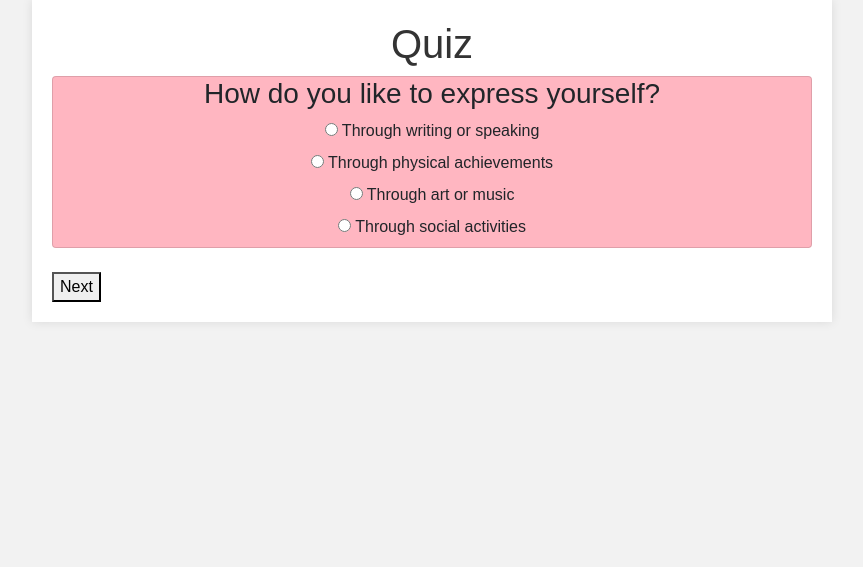
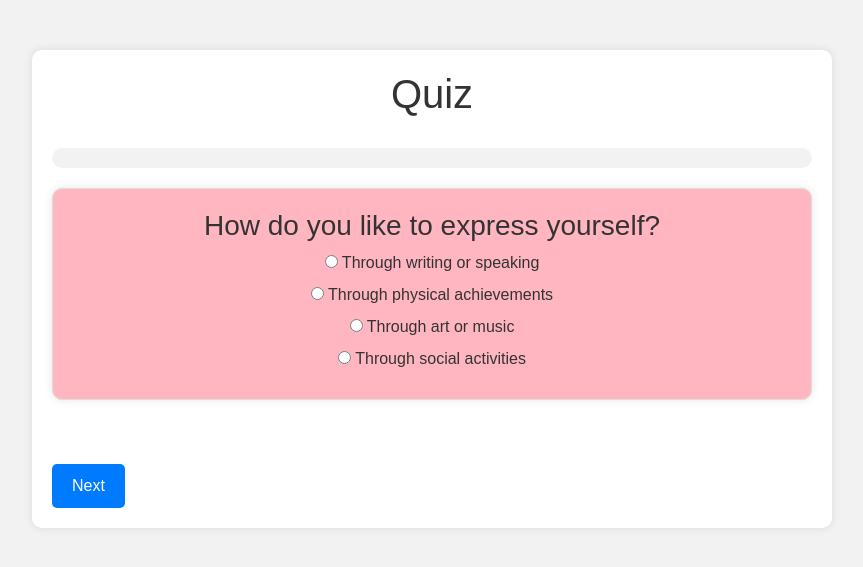
Before and after one commit to someonewhoexists1210/hobby, a Django app: page /quiz/ in a window 1280 px wide. Shown: the top 567 px of the page, without its empty margins (208-1071 px from the left). Run offline with Django 5.2, Linux system fonts and the light colour scheme; data comes from the database, SQL or seed files in the repository; both versions use the stored data as it was after the commit; some libraries are stand-ins or nearby versions.

```diff
--- a/hobby/front/static/quiz.css
+++ b/hobby/front/static/quiz.css
@@ -1,27 +1,66 @@
 body {
-    font-family: Arial, sans-serif;
+    font-family: 'Arial', sans-serif;
     background-color: #f2f2f2;
     margin: 0;
     padding: 0;
+    color: #333;
 }
 
 .container {
     max-width: 800px;
-    margin: 0 auto;
+    margin: 50px auto;
     padding: 20px;
     background-color: #fff;
     box-shadow: 0 0 10px rgba(0, 0, 0, 0.1);
+    border-radius: 10px;
 }
 
 h1 {
     text-align: center;
     color: #333;
+    margin-bottom: 30px;
 }
 
-button[type="submit"] {
+button[type="submit"], #prevBtn, #nextBtn {
     margin-top: 20px;
+    padding: 10px 20px;
+    border: none;
+    border-radius: 5px;
+    background-color: #007bff;
+    color: #fff;
+    cursor: pointer;
+    transition: background-color 0.3s ease;
+}
+
+button[type="submit"]:hover, #prevBtn:hover, #nextBtn:hover {
+    background-color: #0056b3;
 }
 
 .question_div {
     text-align: center;
+    margin-bottom: 20px;
+    padding: 20px;
+    border: 1px solid #ddd;
+    border-radius: 10px;
+    box-shadow: 0 0 10px rgba(0, 0, 0, 0.1);
+    transition: transform 0.3s ease;
 }
+
+.question_div:hover {
+    transform: scale(1.02);
+}
+
+.progress {
+    height: 20px;
+    background-color: #f2f2f2;
+    border-radius: 10px;
+    overflow: hidden;
+    margin-bottom: 20px;
+}
+
+.progress-bar {
+    height: 100%;
+    background-color: #007bff;
+    width: 0;
+    transition: width 0.3s ease;
+}
--- a/hobby/front/templates/quiz_home.html
+++ b/hobby/front/templates/quiz_home.html
@@ -10,11 +10,15 @@
     <div class="container">
         <h1>Quiz</h1>
 
+        <div class="progress">
+            <div class="progress-bar" id="progressBar"></div>
+        </div>
+
         <form method="post" action="{% url 'result' %}">
             {% csrf_token %}
 
             {% for question in questions %}
-                <div class='question_div card ' style="display: none;">
+                <div class='question_div card' style="display: none;">
                     <h3>{{ question.text }}</h3>
                     {% for answer in question.answers.all %}
                         <label>
@@ -23,13 +27,12 @@
                         </label><br>
                     {% endfor %}
                 </div>
-
             {% endfor %}
             <input type="hidden" name="question_ids" id="question_ids">
             <br>
-            <button type="button" id="prevBtn" onclick="showPrevQuestion()">Back</button>
-            <button type="button" id="nextBtn" onclick="showNextQuestion()">Next</button>
-            <button type="submit" id="submitBtn" style="display: none;">Submit</button>
+            <button type="button" class="btn btn-secondary" id="prevBtn" onclick="showPrevQuestion()">Back</button>
+            <button type="button" class="btn btn-primary" id="nextBtn" onclick="showNextQuestion()">Next</button>
+            <button type="submit" class="btn btn-success" id="submitBtn" style="display: none;">Submit</button>
         </form>
     </div>
 
```
Also changed, not shown: hobby/front/static/result.css (+87 -6 lines), hobby/front/templates/result.html (+45 -11 lines), hobby/db.sqlite3.
